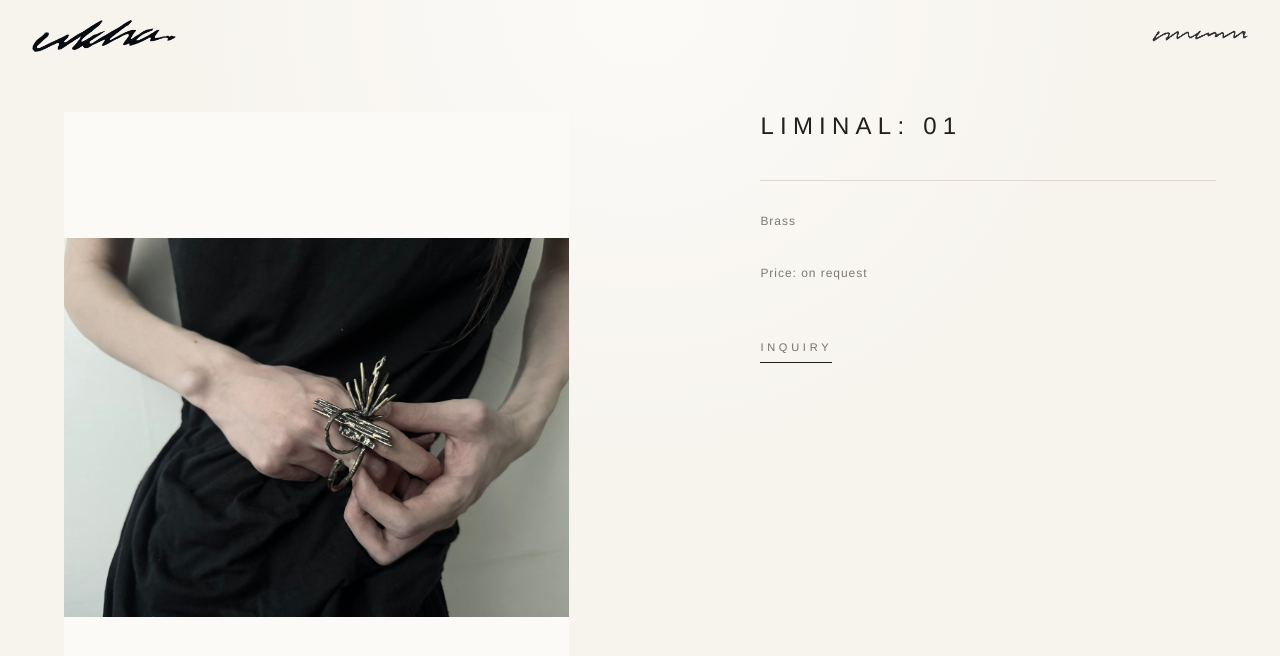
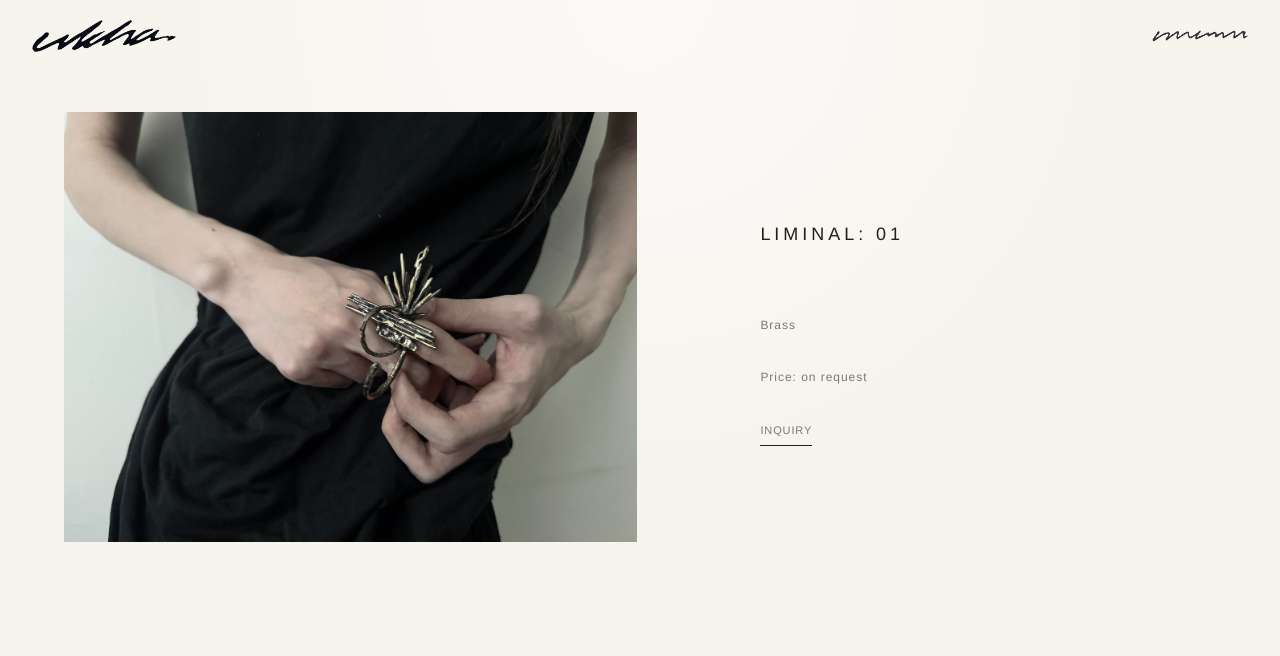
Before and after one commit to jordy9090/ukha-showroom, a Next.js app: page /piece/liminal-piece-01 in a window 1280 px wide. Shown: the top 656 px of the page. Built offline with nearby package versions, Linux system fonts and the light colour scheme.

Commit message:
Refine artwork detail layout

```diff
--- a/src/app/globals.css
+++ b/src/app/globals.css
@@ -15,10 +15,24 @@
   --font-serif: Helvetica, "Helvetica Neue", Arial, sans-serif;
 }
 
+html {
+  font-family: var(--font-sans);
+  font-weight: 450;
+}
+
+body,
+button,
+input,
+textarea,
+select,
+summary {
+  font-family: inherit;
+  font-weight: inherit;
+}
+
 body {
   background: var(--background);
   color: var(--foreground);
-  font-family: var(--font-sans);
 }
 
 img {
@@ -46,7 +60,7 @@ button {
 .ukha-caption {
   color: rgba(32, 31, 27, 0.62);
   font-size: 10px;
-  font-weight: 400;
+  font-weight: 450;
   letter-spacing: 0.34em;
   line-height: 1.8;
   text-transform: uppercase;
@@ -55,7 +69,7 @@ button {
 .ukha-display {
   color: var(--foreground);
   font-size: clamp(1.5rem, 5vw, 4.25rem);
-  font-weight: 400;
+  font-weight: 450;
   letter-spacing: 0.28em;
   line-height: 1.08;
   text-transform: uppercase;
@@ -64,7 +78,7 @@ button {
 .ukha-copy {
   color: var(--muted);
   font-size: 11px;
-  font-weight: 400;
+  font-weight: 450;
   letter-spacing: 0.18em;
   line-height: 2.15;
   text-transform: uppercase;
@@ -73,7 +87,7 @@ button {
 .ukha-note {
   color: rgba(32, 31, 27, 0.58);
   font-size: 11px;
-  font-weight: 400;
+  font-weight: 450;
   letter-spacing: 0.08em;
   line-height: 2.05;
   text-transform: none;
@@ -85,11 +99,27 @@ button {
 
 .ukha-piece-title {
   color: var(--foreground);
-  font-size: clamp(0.9rem, 2.1vw, 1.5rem);
-  font-weight: 400;
-  letter-spacing: 0.26em;
+  font-size: 14px;
+  font-weight: 450;
+  letter-spacing: 0.22em;
   line-height: 1.15;
   text-transform: uppercase;
+}
+
+.ukha-piece-metadata {
+  display: flex;
+  flex-direction: column;
+  gap: 1.75rem;
+}
+
+.ukha-piece-details .ukha-note {
+  font-size: 11px;
+  letter-spacing: 0.08em;
+  line-height: 2;
+}
+
+.ukha-piece-details .ukha-piece-description {
+  line-height: 2.35;
 }
 
 .ukha-page {
@@ -173,4 +203,12 @@ button {
   .ukha-note.ukha-contact {
     font-size: 15.6px;
   }
+
+  .ukha-piece-title {
+    font-size: 18px;
+  }
+
+  .ukha-piece-details .ukha-note {
+    font-size: 12px;
+  }
 }
--- a/src/app/piece/[id]/page.tsx
+++ b/src/app/piece/[id]/page.tsx
@@ -36,25 +36,23 @@ export default async function PieceDetailPage(props: PageProps<"/piece/[id]">) {
       : "on request";
 
   return (
-    <main className="ukha-page min-h-screen px-6 py-28 sm:px-10">
+    <main className="ukha-page min-h-screen overflow-x-hidden px-6 py-28 sm:px-10">
       <ShowroomHeader />
       <FadeIn className="mx-auto grid max-w-6xl gap-12 lg:grid-cols-[1.15fr_0.85fr] lg:gap-20">
         <HorizontalArtworkGallery
           images={images}
           title={piece.title}
-          landscape={piece.collectionSlug === "collection-02"}
-          unframed={piece.collectionSlug === "collection-02"}
         />
 
-        <aside className="lg:sticky lg:top-28 lg:self-start">
+        <aside className="ukha-piece-details min-w-0 lg:sticky lg:top-28 lg:self-start">
           <h1 className="ukha-piece-title">
             {piece.title}
           </h1>
 
-          <div className="mt-10 space-y-7 border-t border-[var(--line)] pt-7">
+          <div className="ukha-piece-metadata mt-10 pt-7">
             {displayedDescription ? (
               <section>
-                <p className="ukha-note">{displayedDescription}</p>
+                <p className="ukha-note ukha-piece-description">{displayedDescription}</p>
               </section>
             ) : null}
             <section>
@@ -65,8 +63,8 @@ export default async function PieceDetailPage(props: PageProps<"/piece/[id]">) {
             </section>
           </div>
 
-          <details className="group mt-12">
-            <summary className="ukha-caption inline-flex cursor-pointer list-none border-b border-[var(--foreground)] pb-1 transition hover:text-[var(--muted)] [&::-webkit-details-marker]:hidden">
+          <details className="group mt-7">
+            <summary className="ukha-note inline-flex cursor-pointer list-none border-b border-[var(--foreground)] pb-1 !text-[10px] transition hover:text-[var(--muted)] sm:!text-[11px] [&::-webkit-details-marker]:hidden">
               INQUIRY
             </summary>
             <div className="ukha-note mt-5 flex flex-col items-start gap-2">
--- a/src/components/HorizontalArtworkGallery.tsx
+++ b/src/components/HorizontalArtworkGallery.tsx
@@ -1,44 +1,38 @@
-import { ArtworkFrame } from "@/components/ArtworkFrame";
-
 type HorizontalArtworkGalleryProps = {
   images: Array<string | undefined>;
   title: string;
-  landscape?: boolean;
-  unframed?: boolean;
 };
 
 export function HorizontalArtworkGallery({
   images,
   title,
-  landscape = false,
-  unframed = false,
 }: HorizontalArtworkGalleryProps) {
   return (
-    <section>
+    <section className="min-w-0 w-full max-w-full overflow-hidden">
       <div
-        className="ukha-horizontal-gallery flex snap-x snap-mandatory gap-4 overflow-x-auto pb-2 sm:gap-6"
+        className="ukha-horizontal-gallery flex w-full max-w-full snap-x snap-mandatory gap-5 overflow-x-auto overscroll-x-contain pb-2"
       >
         {images.map((src, index) => (
           <div
             key={`${title}-${index}`}
-            className="min-w-[88%] snap-start sm:min-w-[82%]"
+            className="flex h-[63vw] max-h-[520px] flex-none snap-start items-center sm:h-[46vw] lg:h-[430px]"
           >
-            <ArtworkFrame
-              src={src}
-              alt={`${title} image ${index + 1}`}
-              label={`${title} detail image ${index + 1} placeholder`}
-              className={
-                landscape
-                  ? "aspect-[4/3]"
-                  : index === 0
-                    ? "aspect-[4/5]"
-                    : "aspect-[5/4]"
-              }
-              fit="contain"
-              sizes="(min-width: 1024px) 760px, 82vw"
-              priority={index === 0}
-              framed={!unframed}
-            />
+            {src ? (
+              // Intrinsic width keeps the visible gap equal for mixed portrait and landscape photos.
+              // eslint-disable-next-line @next/next/no-img-element
+              <img
+                src={src}
+                alt={`${title} image ${index + 1}`}
+                className="block h-full w-auto max-w-none object-contain"
+                loading={index === 0 ? "eager" : "lazy"}
+              />
+            ) : (
+              <div
+                role="img"
+                aria-label={`${title} detail image ${index + 1} placeholder`}
+                className="aspect-[4/3] h-full bg-transparent"
+              />
+            )}
           </div>
         ))}
       </div>
--- a/src/components/PanopticonOutro.tsx
+++ b/src/components/PanopticonOutro.tsx
@@ -63,13 +63,13 @@ export function PanopticonOutro({ title, description }: PanopticonOutroProps) {
       >
         <div className="flex max-w-xl flex-col items-center gap-8 text-center sm:gap-10">
           <h2
-            className="text-[17px] font-normal tracking-[0.28em] text-white sm:text-[21px]"
+            className="text-[17px] font-[450] tracking-[0.28em] text-white sm:text-[21px]"
             style={{ opacity: titleOpacity }}
           >
             {title}
           </h2>
           <p
-            className="text-[13px] font-normal leading-[2] tracking-[0.045em] text-[#f0ede6] sm:text-[14px]"
+            className="text-[13px] font-[450] leading-[2] tracking-[0.045em] text-[#f0ede6] sm:text-[14px]"
             style={{ opacity: descriptionOpacity }}
           >
             {description}
```
